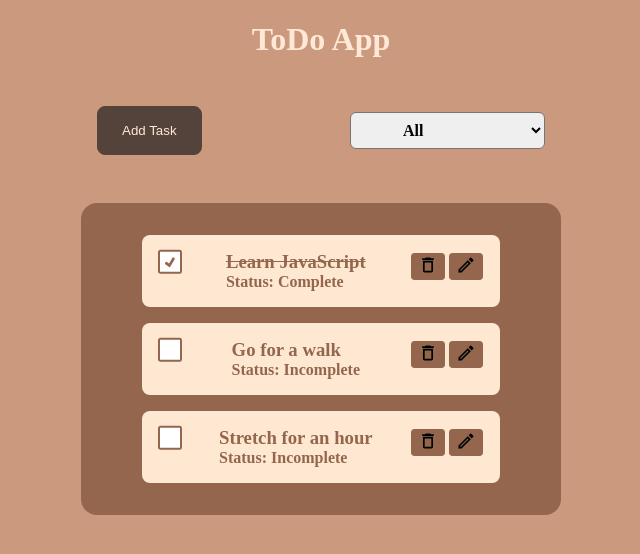
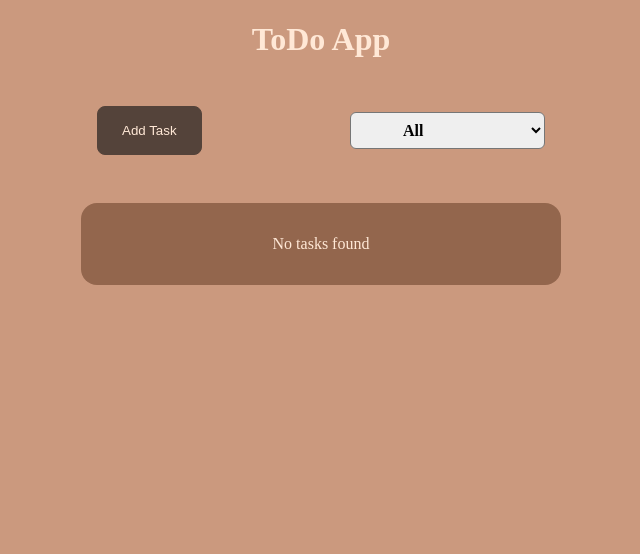
Before and after one commit to sreeyu/todo_list, a React (Create React App) app: page / in a window 1280 px wide. Shown: the top 554 px of the page, without its empty margins (319-959 px from the left). Built offline with nearby package versions, Linux system fonts and the light colour scheme.

Commit message:
Change the initial state of todoList

```diff
--- a/src/App.jsx
+++ b/src/App.jsx
@@ -3,17 +3,12 @@ import styles from './App.module.css'
 import TodoForm from "./components/TodoForm/TodoForm";
 import TodoList from "./components/TodoList/TodoList";
 
-const DUMMY_TODO = [
-  {id: 't1', status:'Complete', task: 'Learn JavaScript'},
-  {id: 't2', status: 'Incomplete', task: 'Go for a walk'},
-  {id:'t3', status:'Incomplete', task: 'Stretch for an hour'}
-];
 
 function App() {
 
   const [showForm, setShowForm] = useState(false);
 
-  const [todoList, setTodoList] = useState(DUMMY_TODO);
+  const [todoList, setTodoList] = useState([]);
 
   const getForm = () =>{
     setShowForm(true);
```
